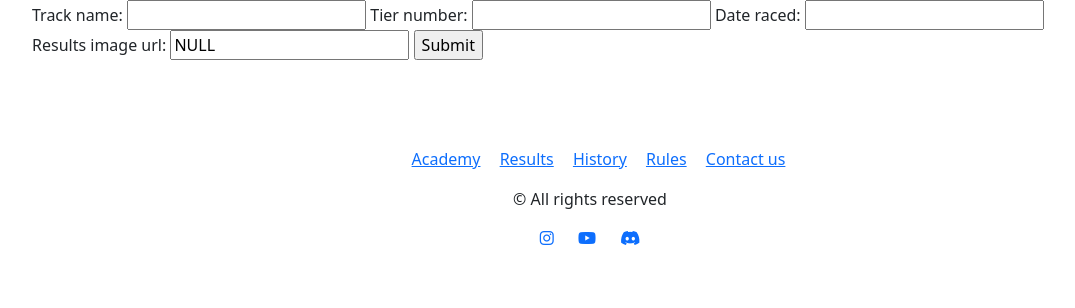
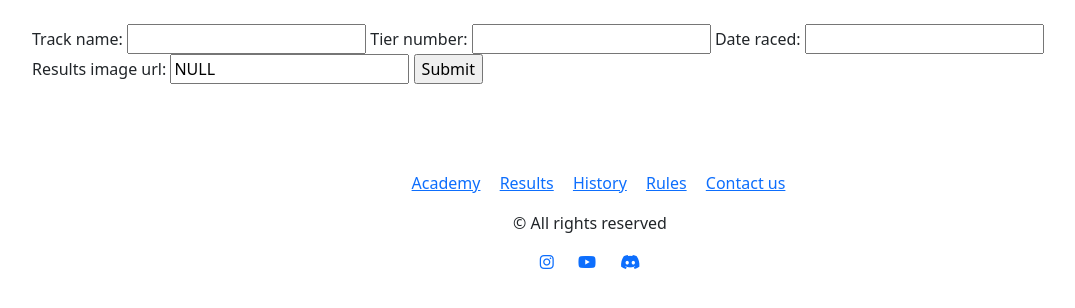
Before and after one commit to AdamKmet1997/ogkroe-school, a Django app: page /results/ in a window 1280 px wide. Shown: the part 72-380 px from the top of the page, without its empty margins (50-1125 px from the left). Run offline with Django 4.2, Linux system fonts and the light colour scheme; a user stored in the database is signed in; data that the repository does not hold is empty; some libraries are stand-ins or nearby versions.

Commit message:
Fix padding on results page

```diff
--- a/school/templates/school/results.html
+++ b/school/templates/school/results.html
@@ -3,7 +3,7 @@
 {% block content %}
 
 {% if user.is_authenticated %}
-    <form action="/results/" method="post" enctype="multipart/form-data">
+    <form action="/results/" method="post" enctype="multipart/form-data" class="mt-4">
 		{% csrf_token %}
 
 		{{results_form}}
```
